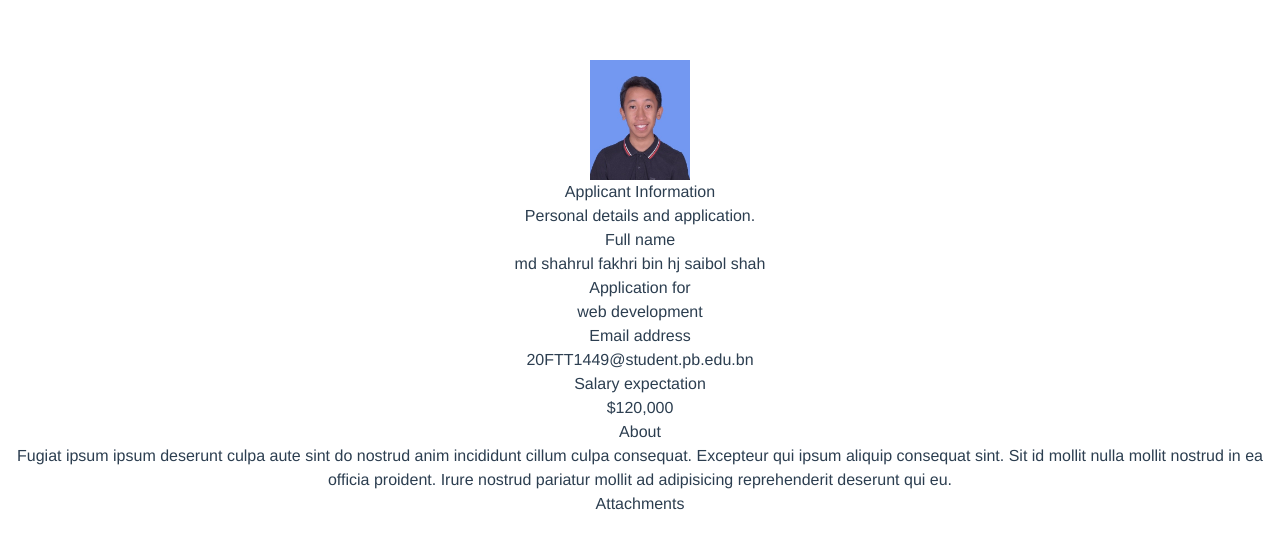
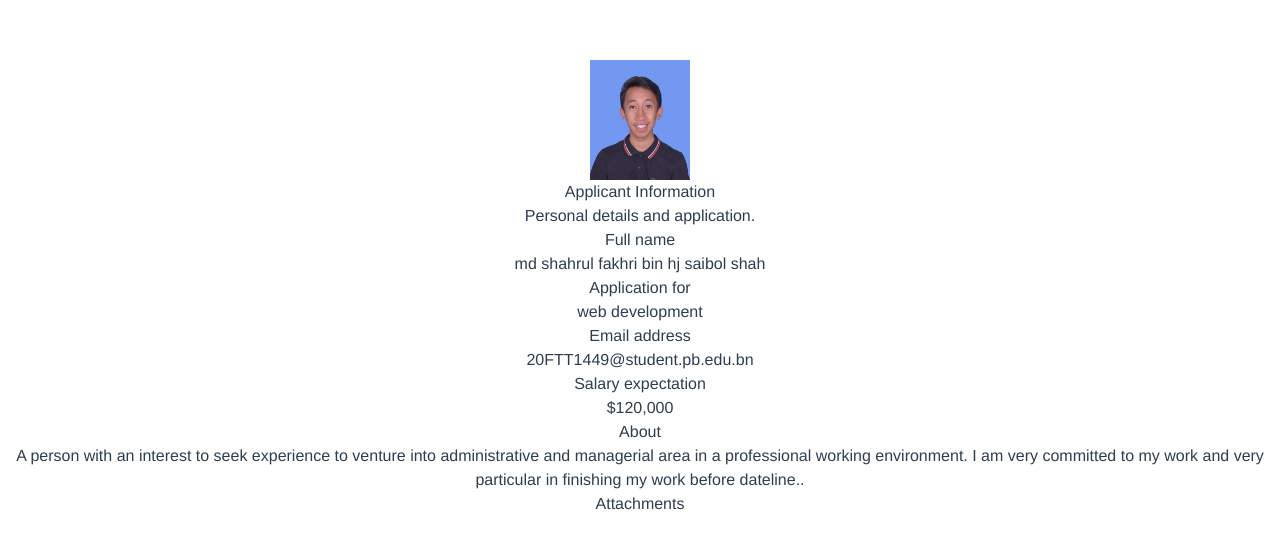
Before and after one commit to shahrul1104/wadt-as3, a Vue app: page / in a window 1280 px wide. Shown: the top 548 px of the page. Built offline with nearby package versions, Linux system fonts and the light colour scheme.

Commit message:
change the text about us

```diff
--- a/src/App.vue
+++ b/src/App.vue
@@ -31,7 +31,7 @@ import HelloWorld from './components/HelloWorld.vue'
         </div>
         <div class="bg-gray-50 px-4 py-5 sm:grid sm:grid-cols-3 sm:gap-4 sm:px-6">
           <dt class="text-sm font-medium text-gray-500">About</dt>
-          <dd class="mt-1 text-sm text-gray-900 sm:mt-0 sm:col-span-2">Fugiat ipsum ipsum deserunt culpa aute sint do nostrud anim incididunt cillum culpa consequat. Excepteur qui ipsum aliquip consequat sint. Sit id mollit nulla mollit nostrud in ea officia proident. Irure nostrud pariatur mollit ad adipisicing reprehenderit deserunt qui eu.</dd>
+          <dd class="mt-1 text-sm text-gray-900 sm:mt-0 sm:col-span-2">A person with an interest to seek experience to venture into administrative and managerial area in a professional working environment. I am very committed to my work and very particular in finishing my work before dateline..</dd>
         </div>
         <div class="bg-white px-4 py-5 sm:grid sm:grid-cols-3 sm:gap-4 sm:px-6">
           <dt class="text-sm font-medium text-gray-500">Attachments</dt>
```
